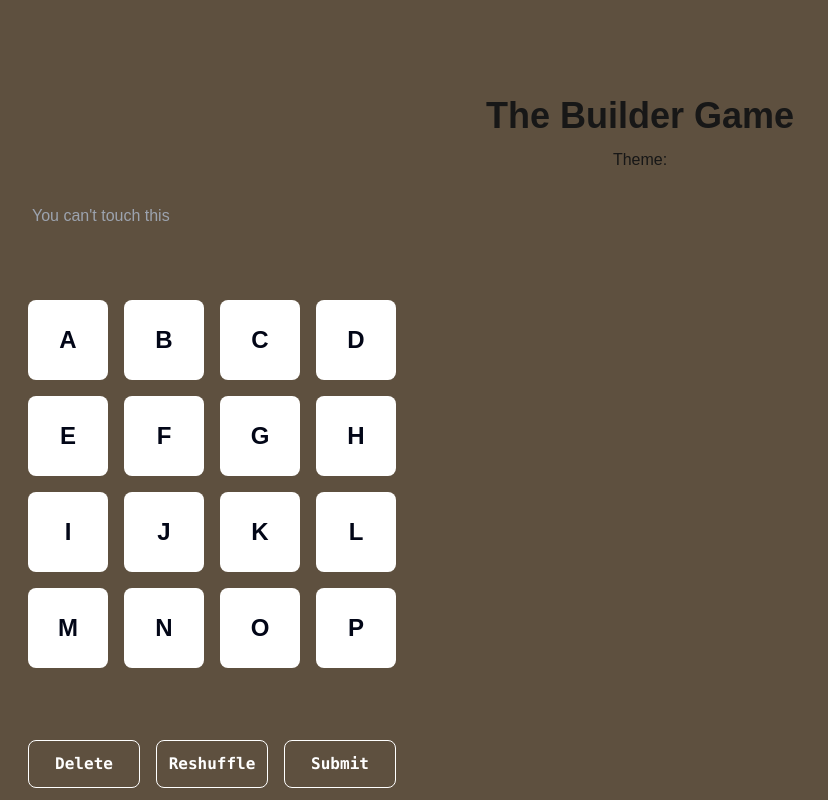
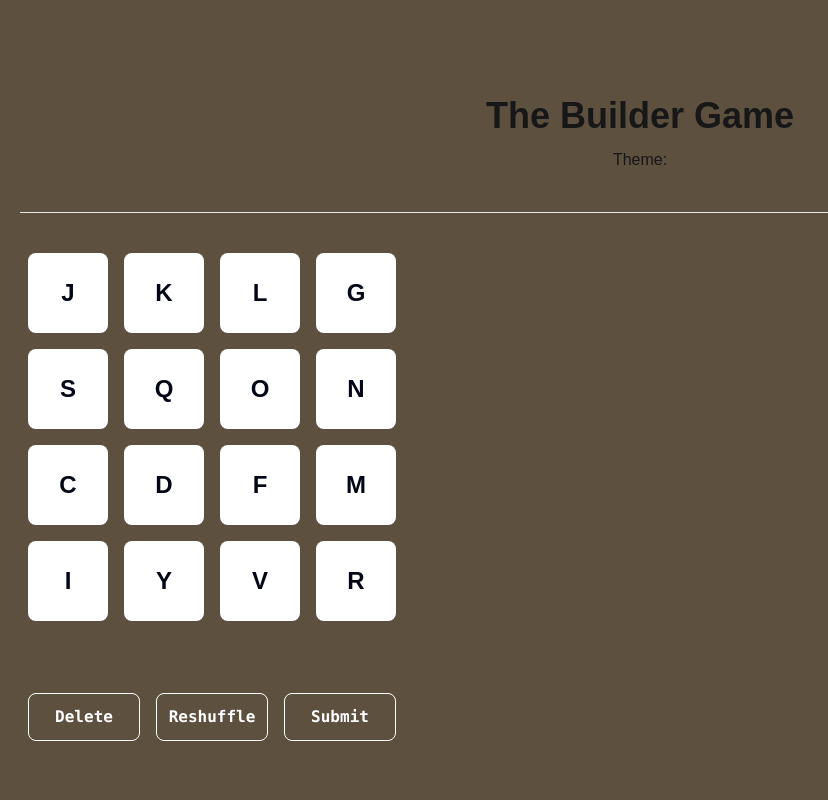
Before and after one commit to feaad/builder-game, a Next.js app: page /game in a window 1280 px wide. Shown: the whole page, without its empty margins (0-828 px from the left). Built offline with nearby package versions, Linux system fonts and the light colour scheme.

Commit message:
Game keypad implemented

```diff
--- a/app/game/Grid.tsx
+++ b/app/game/Grid.tsx
@@ -7,46 +7,29 @@ export interface GridProps {
 }
 
 export default function Grid() {
-	// useState(() => {
-	// 	getLabels();
-	// });
+	function generateLabels() {
+		const labels = new Set();
 
-	// function getLabels(): string[] {
-	// 	let alphabet = "ABCDEFGHIJKLMNOPQRSTUVWXYZ";
-	// 	const labels: string[] = [];
+		const alphabet = "ABCDEFGHIJKLMNOPQRSTUVWXYZ";
+		for (let i = 0; labels.size < 16; i++) {
+			labels.add(alphabet[Math.floor(Math.random() * alphabet.length)]);
+		}
+		return labels;
+	}
 
-	// 	for (let i = 0; i < alphabet.length; i++) {
-	// 		let letter = alphabet[Math.floor(Math.random() * alphabet.length)];
-	// 		labels.push(letter);
-	// 	}
-	// 	return labels;
-	// }
-	// const alphabet = "ABCDEFGHIJKLMNOPQRSTUVWXYZ";
+	let labels = new Set();
+	let storedLabels: string | null = null;
 
-	// for (let i = 0; i < alphabet.length; i++) {
-	//     // let letter = alphabet[Math.floor(Math.random() * alphabet.length)];
-	// 	let letter = alphabet[Math.floor(Math.random() * alphabet.length)];
-	//     labels.push(letter);
-	// }
+	if (typeof window !== "undefined") {
+		storedLabels = localStorage.getItem("labels");
+	}
 
-	let labels = [
-		"A",
-		"B",
-		"C",
-		"D",
-		"E",
-		"F",
-		"G",
-		"H",
-		"I",
-		"J",
-		"K",
-		"L",
-		"M",
-		"N",
-		"O",
-		"P",
-	];
+	if (storedLabels) {
+		labels = new Set(JSON.parse(storedLabels));
+	} else {
+		labels = generateLabels();
+		localStorage.setItem("labels", JSON.stringify(Array.from(labels)));
+	}
 
 	const [val, setVal] = useState<string[]>([]);
 
@@ -56,8 +39,8 @@ export default function Grid() {
 
 	function displayLetter() {
 		return (
-			<div className='flex justify-center pt-8 text-white'>
-				<p>{val}</p>
+			<div className='flex justify-center pt-4 h-10 text-white'>
+				{val}
 			</div>
 		);
 	}
@@ -71,33 +54,30 @@ export default function Grid() {
 	}
 
 	function printGrid() {
-		let row = 4;
-		let col = 4;
-
-		let val = "";
+		const row = 4;
+		const col = 4;
 
 		const grid: JSX.Element[] = [];
 		for (let i = 0; i < row; i++) {
 			const rowElements: JSX.Element[] = [];
 			for (let j = 0; j < col; j++) {
 				rowElements.push(
-					<div className='p-2'>
+					<div className='p-2' key={`div-btn-${i}-${j}`}>
 						<button
-							key={`${i}-${j}`}
+							key={`btn-${i}-${j}`}
 							className='bg-white text-slate-950 font-semibold text-2xl h-20 rounded-[8px] w-20'
 							onClick={() =>
-								onButtonClick(labels[(i * col + j) % labels.length])
+								onButtonClick(
+									String(Array.from(labels)[(i * col + j) % labels.size])
+								)
 							}
 						>
-							{labels[(i * col + j) % labels.length]}
+							{String(Array.from(labels)[(i * col + j) % labels.size])}
 						</button>
 					</div>
 				);
 			}
 			grid.push(
-				// <div key={`row-${i}`} className='flex'>
-				//     {rowElements}
-				// </div>
 				<div key={i} className='flex'>
 					{rowElements}
 				</div>
@@ -105,12 +85,12 @@ export default function Grid() {
 		}
 		return grid;
 	}
-
-	// return <div className='pt-8'>{buttonClick(printGrid())}</div>;
 	return (
 		<div>
-			<div>{displayLetter()}</div>
-			<div className='pt-8'>{printGrid()}</div>
+			{displayLetter()}
+			<hr/>
+			<br />
+			<div className='pt-2' >{printGrid()}</div>
 			<div className='pt-16'>
 				<SecondaryButton label='Delete' onClick={deleteLetter} />
 				<SecondaryButton label='Reshuffle' />
--- a/app/game/page.tsx
+++ b/app/game/page.tsx
@@ -1,24 +1,9 @@
 "use client";
 import React from "react";
-// import { observer } from "mobx-react-lite";
 import Grid from "./Grid";
-// import { observer } from "mobx-react";
-import SecondaryButton from "../components/SecondaryButton";
-import { on } from "events";
-import deleteLetter from "./Grid";
 
-interface GameProps {
-	theme: string;
-}
-
-// export default observer(function Game({ theme }: GameProps) {
-
-// });
 
 const Game = () => {
-	// const data = useLocalObservable(() => ({
-	// 	Grid,
-    // }));
 
 	return (
 		<div className='bg-bkg h-screen pt-24 px-5'>
@@ -29,32 +14,19 @@ const Game = () => {
 				{/* TODO:Import user selection */}
 				<h5>Theme: {}</h5>
 			</div>
-			{/* <div className='flex justify-center pt-8'>
-				<input
-					type='text'
-					placeholder="You can't touch this"
-					className='input input-bordered w-full bg-bkg'
-					disabled
-                />
 
-			</div> */}
 			{/* TODO:relevant approved words show up here */}
-			<div className='flex justify-center pt-8 px-3'>
+			{/* <div className='flex justify-center pt-8 px-3'>
 				<input
 					type='text'
 					placeholder="You can't touch this"
 					className='w-full bg-bkg'
 					disabled
 				/>
-			</div>
+			</div> */}
 			<div>
 				<Grid />
 			</div>
-            {/* <div className='pt-16'>
-				<SecondaryButton label='Delete' onClick={deleteLetter} />
-				<SecondaryButton label='Reshuffle' />
-				<SecondaryButton label='Submit' />
-			</div> */}
 		</div>
 	);
 };
```
